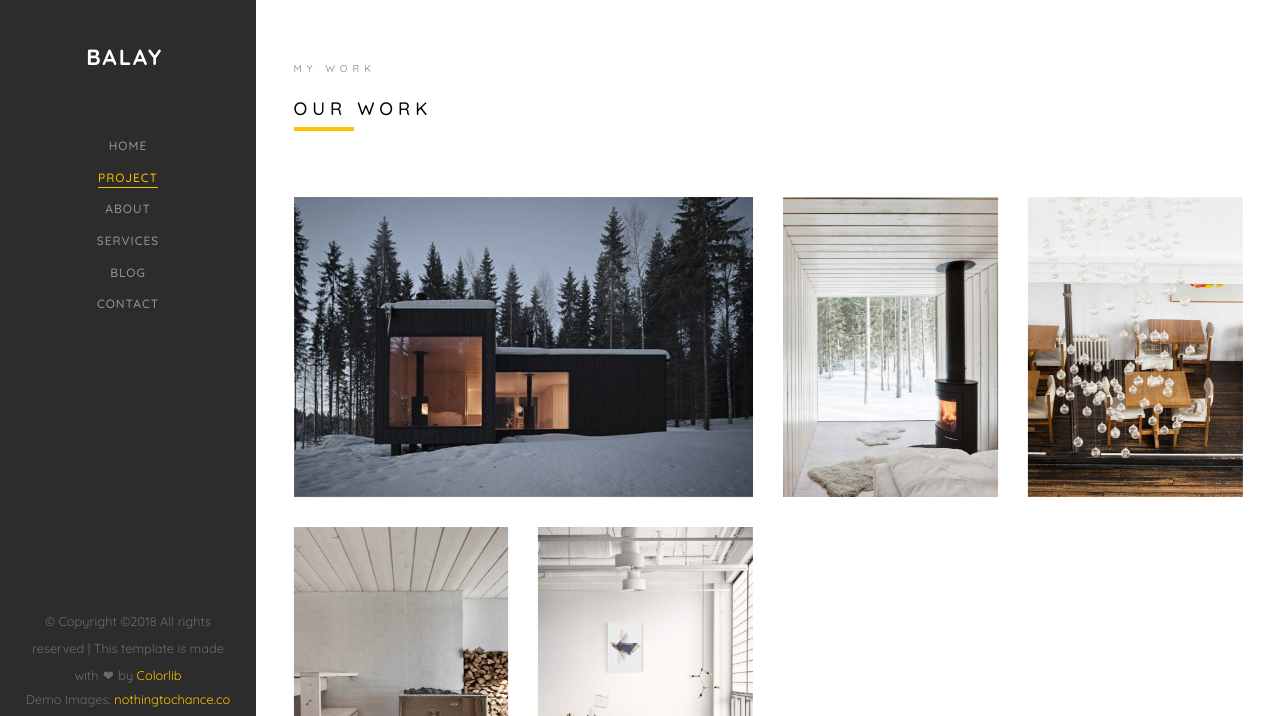
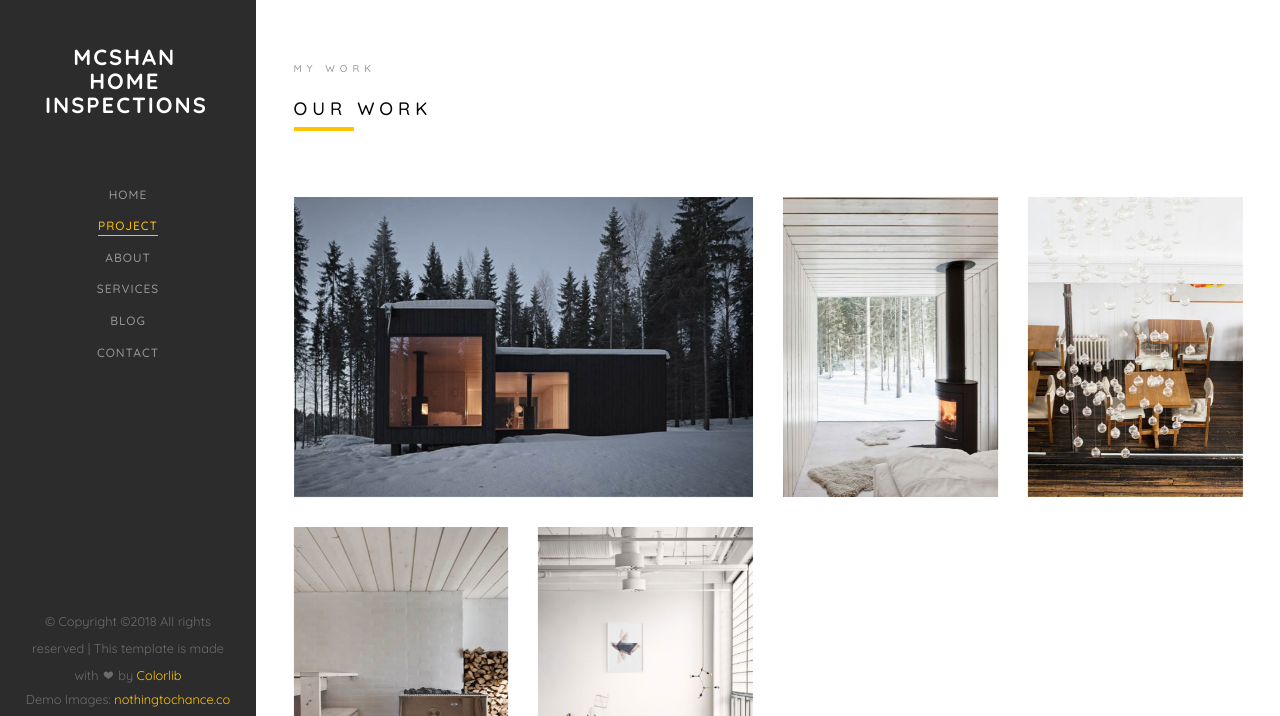
Before and after one commit to lahughesmusic/MHI, a plain HTML site: page work.html in a window 1280 px wide. Shown: the top 716 px of the page. Drawn offline with Linux system fonts and the light colour scheme; files whose address does not match are found by name.

Commit message:
add files

```diff
--- a/work.html
+++ b/work.html
@@ -53,7 +53,7 @@
 	<div id="colorlib-page">
 		<a href="#" class="js-colorlib-nav-toggle colorlib-nav-toggle"><i></i></a>
 		<aside id="colorlib-aside" role="complementary" class="border js-fullheight">
-			<h1 id="colorlib-logo"><a href="index.html">Balay</a></h1>
+			<h1 id="colorlib-logo"><a href="index.html">Mcshan Home Inspections</a></h1>
 			<nav id="colorlib-main-menu" role="navigation">
 				<ul>
 					<li><a href="index.html">Home</a></li>
```
